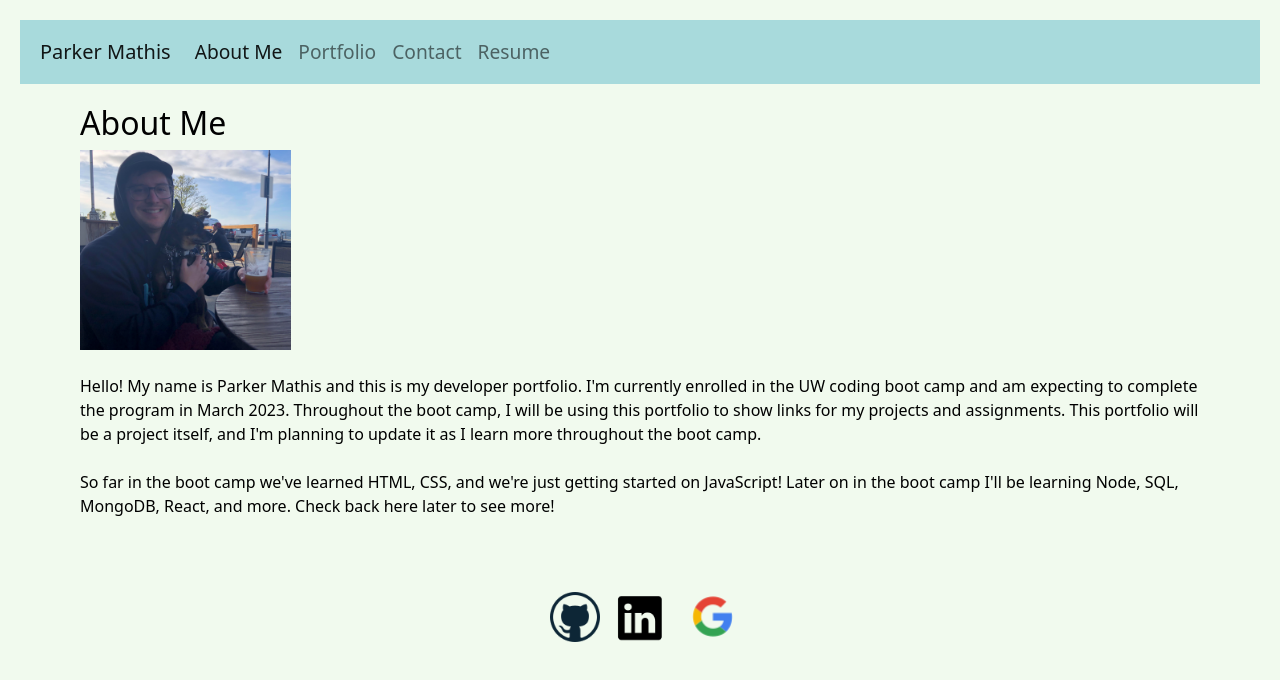
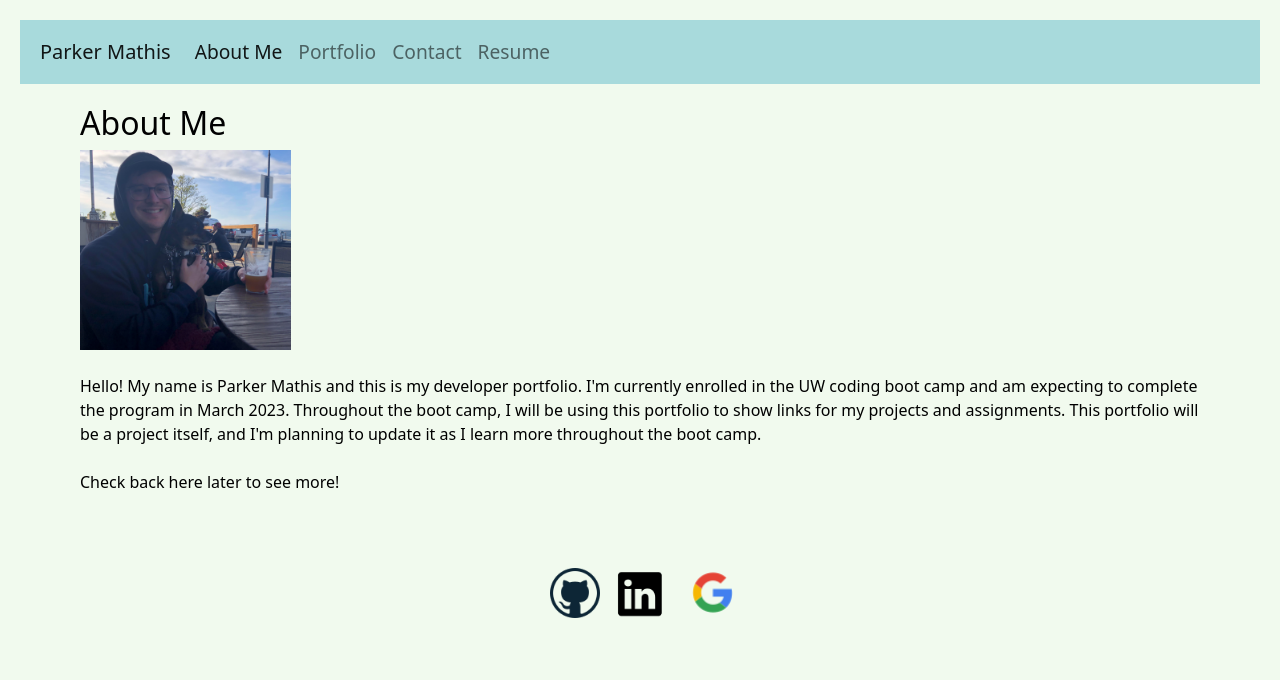
Before and after one commit to markerpathis/react-portfolio, a React (Create React App) app: page / in a window 1280 px wide. Shown: the top 680 px of the page. Built offline with nearby package versions, Linux system fonts and the light colour scheme.

Commit message:
Update about me and minor styling

```diff
--- a/src/components/pages/About.js
+++ b/src/components/pages/About.js
@@ -15,8 +15,7 @@ export default function About() {
         boot camp.
         <br />
         <br />
-        So far in the boot camp we've learned HTML, CSS, and we're just getting started on JavaScript! Later on in the boot camp I'll be learning Node, SQL, MongoDB, React, and more. Check back here
-        later to see more!
+        Check back here later to see more!
       </p>
     </div>
   );
--- a/src/styles/style.css
+++ b/src/styles/style.css
@@ -7,4 +7,6 @@
 .body {
   background-color: #f1faee;
   color: black;
+  max-width: 1440px;
+  margin: auto;
 }
```
